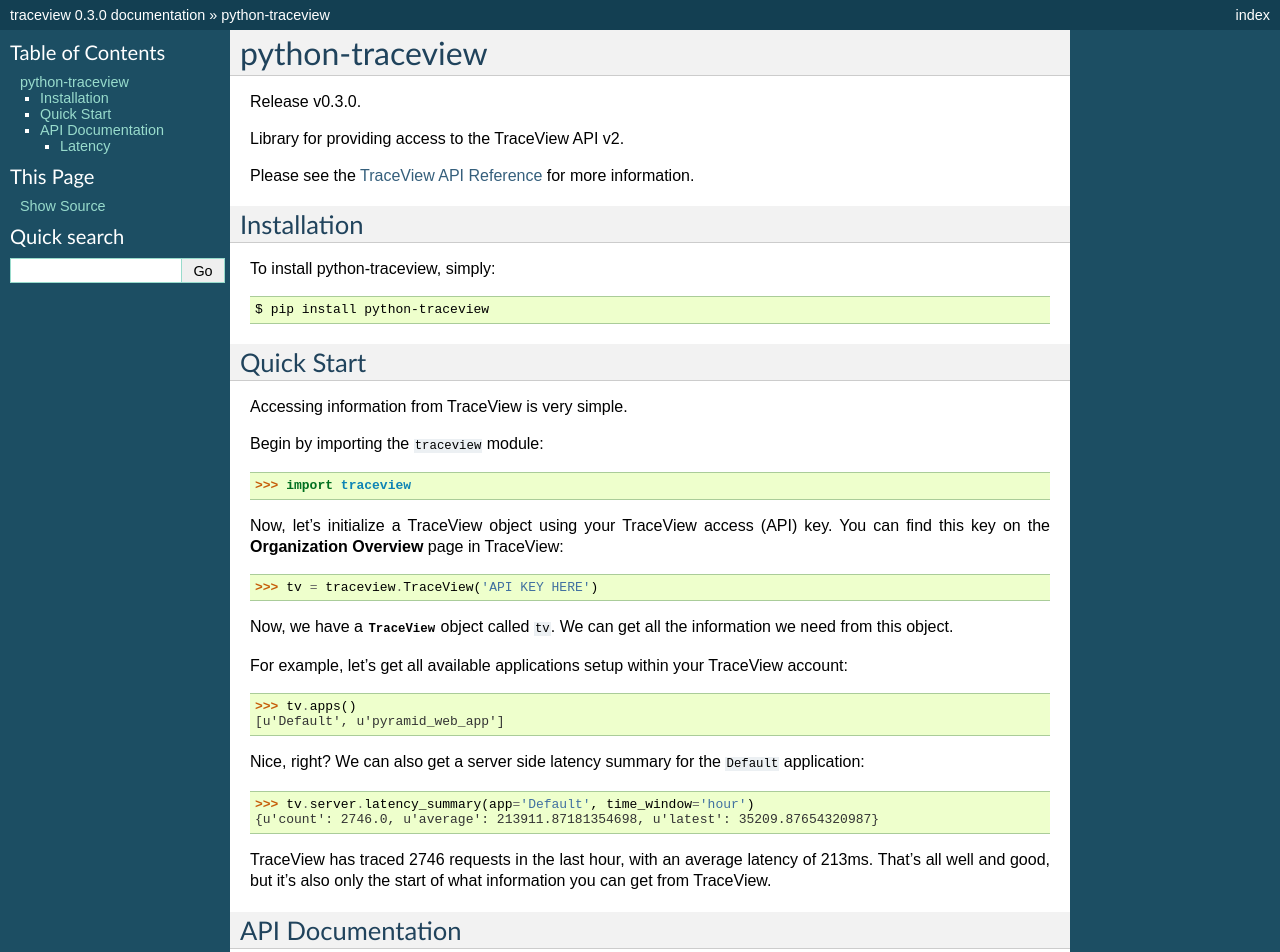
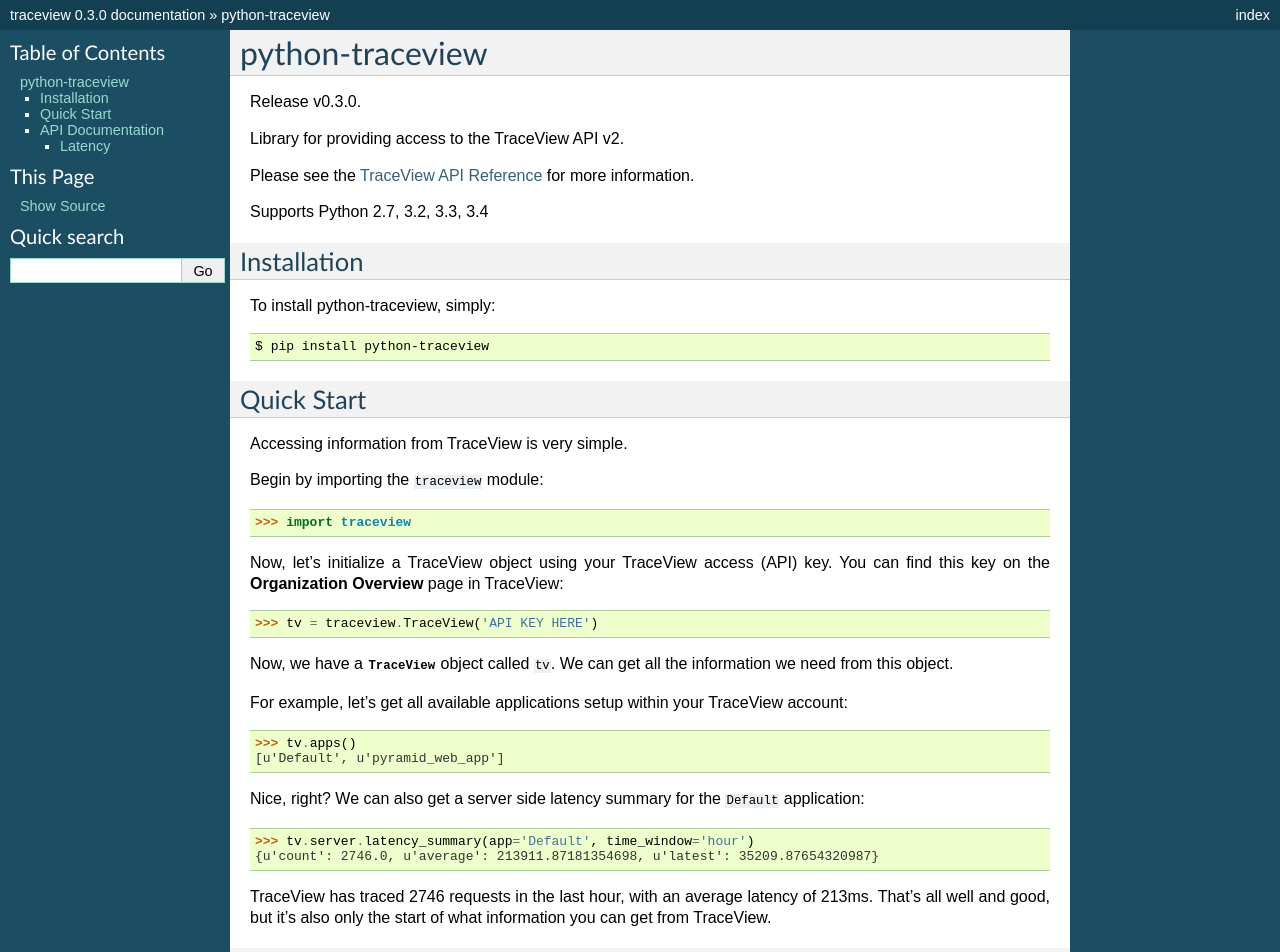
Before and after one commit to danriti/python-traceview, a Sphinx documentation site: the page built from docs/index.rst, in a window 1280 px wide. Shown: the top 952 px of the page. Built offline with Sphinx 7.4.7, drawn with Linux system fonts in a browser that asks for light colours; grey boxes are pictures that could not be loaded.

Commit message:
Add python version support to documentation #9

```diff
--- a/docs/index.rst
+++ b/docs/index.rst
@@ -11,6 +11,8 @@
 Library for providing access to the TraceView API v2.
 
 Please see the `TraceView API Reference <http://dev.appneta.com/docs/api-v2/reference.html>`_ for more information.
+
+Supports Python 2.7, 3.2, 3.3, 3.4
 
 Installation
 ------------
```
